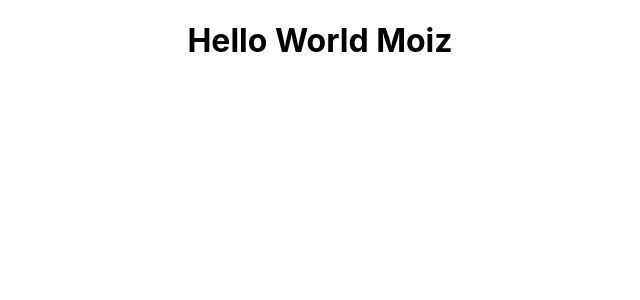
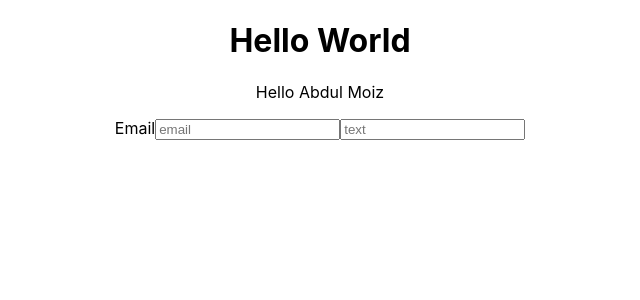
Before and after one commit to AbdulMoiz8994/githubfinderapp, a React (Create React App) app: page / in a window 1280 px wide. Shown: the top 300 px of the page, without its empty margins (320-960 px from the left). Built offline with nearby package versions, Linux system fonts and the light colour scheme.

Commit message:
We simpy did  the practice of test whichwe make in the app.test.tsx and we check placeholder heading text

```diff
--- a/src/App.tsx
+++ b/src/App.tsx
@@ -4,7 +4,12 @@ import './App.css';
 function App() {
   return (
     <div className="App">
-     <h1>Hello World Moiz</h1>
+      {/* <title>Hello World</title> */}
+     <h1>Hello World</h1>
+     <p>Hello Abdul Moiz</p>
+     <label>Email</label>
+     <input type="text" placeholder="email"/>
+     <input type="text" placeholder="text"/>
     </div>
   );
 }
```
Also changed, not shown: src/Components/index.tsx (deleted), src/Spinner/Spinner.tsx (deleted), 1 other file (tests, documents, lock files or other folders).
